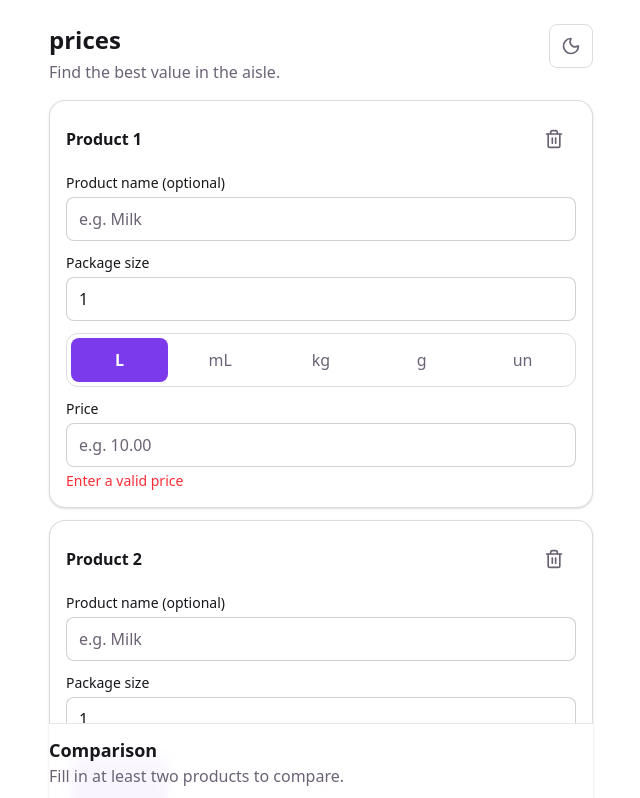
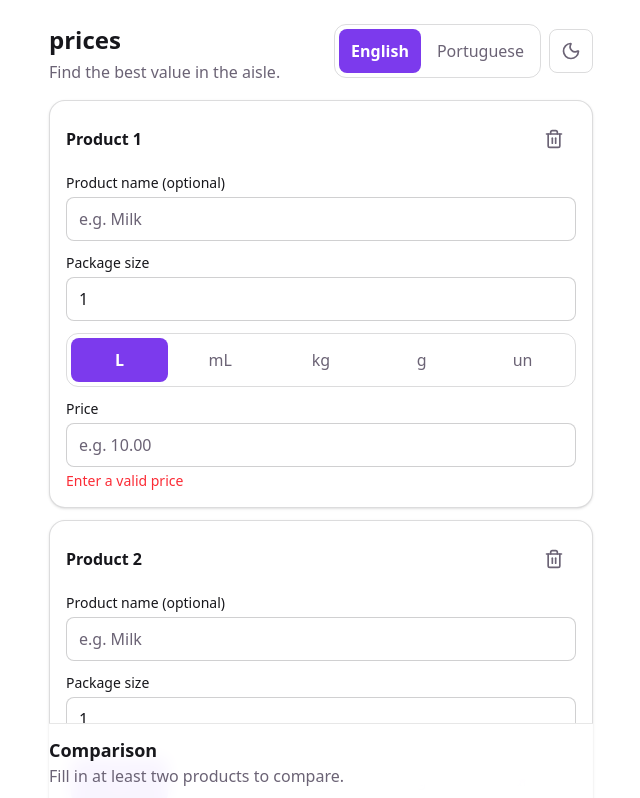
Before and after one commit to devmourao/prices, a React (Vite) app: page / in a window 1280 px wide. Shown: the top 798 px of the page, without its empty margins (319-959 px from the left). Built offline with nearby package versions, Linux system fonts and the light colour scheme.

Commit message:
feat(CB-17): add EN/PT-BR language toggle with explicit persistence

```diff
--- /dev/null
+++ b/src/components/ui/LanguageToggle.tsx
@@ -0,0 +1,25 @@
+import { useTranslation } from 'react-i18next'
+import { SegmentedControl } from './SegmentedControl'
+
+type SupportedLocale = 'en' | 'pt-BR'
+
+/**
+ * EN ⇄ PT-BR switch. Persistence is handled by the configured language
+ * detector cache (localStorage); the <html> lang follows the selection.
+ */
+export function LanguageToggle() {
+  const { t, i18n } = useTranslation()
+  const current: SupportedLocale = i18n.language?.startsWith('pt') ? 'pt-BR' : 'en'
+
+  return (
+    <SegmentedControl<SupportedLocale>
+      label={t('locale.label')}
+      options={[
+        { value: 'en', label: t('locale.en') },
+        { value: 'pt-BR', label: t('locale.ptBR') },
+      ]}
+      value={current}
+      onChange={(locale) => void i18n.changeLanguage(locale)}
+    />
+  )
+}
--- a/src/features/calculator/CalculatorPage.tsx
+++ b/src/features/calculator/CalculatorPage.tsx
@@ -3,6 +3,7 @@ import { Plus, RotateCcw } from 'lucide-react'
 import { useCalculatorActions, useProducts } from './hooks/useCalculator'
 import { ProductCard } from './components/ProductCard'
 import { ResultsList } from './components/ResultsList'
+import { LanguageToggle } from '../../components/ui/LanguageToggle'
 import { ThemeToggle } from '../../components/ui/ThemeToggle'
 
 /**
@@ -22,7 +23,10 @@ export function CalculatorPage() {
           <h1 className="text-2xl font-bold text-fg">{t('app.title')}</h1>
           <p className="text-muted">{t('app.tagline')}</p>
         </div>
-        <ThemeToggle />
+        <div className="flex items-center gap-2">
+          <LanguageToggle />
+          <ThemeToggle />
+        </div>
       </header>
 
       <div className="flex flex-col gap-3">
--- a/src/i18n/index.ts
+++ b/src/i18n/index.ts
@@ -25,3 +25,18 @@ void i18n
   })
 
 export default i18n
+
+const LOCALE_STORAGE_KEY = 'prices-locale'
+
+// The detector reads this key on boot; mirroring every change here keeps
+// persistence explicit instead of relying on detector internals.
+i18n.on('languageChanged', (lng) => {
+  try {
+    localStorage.setItem(LOCALE_STORAGE_KEY, lng)
+  } catch {
+    // Storage unavailable: locale still applies for this session.
+  }
+  if (typeof document !== 'undefined') {
+    document.documentElement.lang = lng === 'pt-BR' ? 'pt-BR' : 'en'
+  }
+})
--- a/src/i18n/locales/en.json
+++ b/src/i18n/locales/en.json
@@ -38,6 +38,7 @@
     }
   },
   "locale": {
+    "label": "Language",
     "en": "English",
     "ptBR": "Portuguese"
   }
--- a/src/i18n/locales/pt-BR.json
+++ b/src/i18n/locales/pt-BR.json
@@ -38,6 +38,7 @@
     }
   },
   "locale": {
+    "label": "Idioma",
     "en": "Inglês",
     "ptBR": "Português"
   }
```
